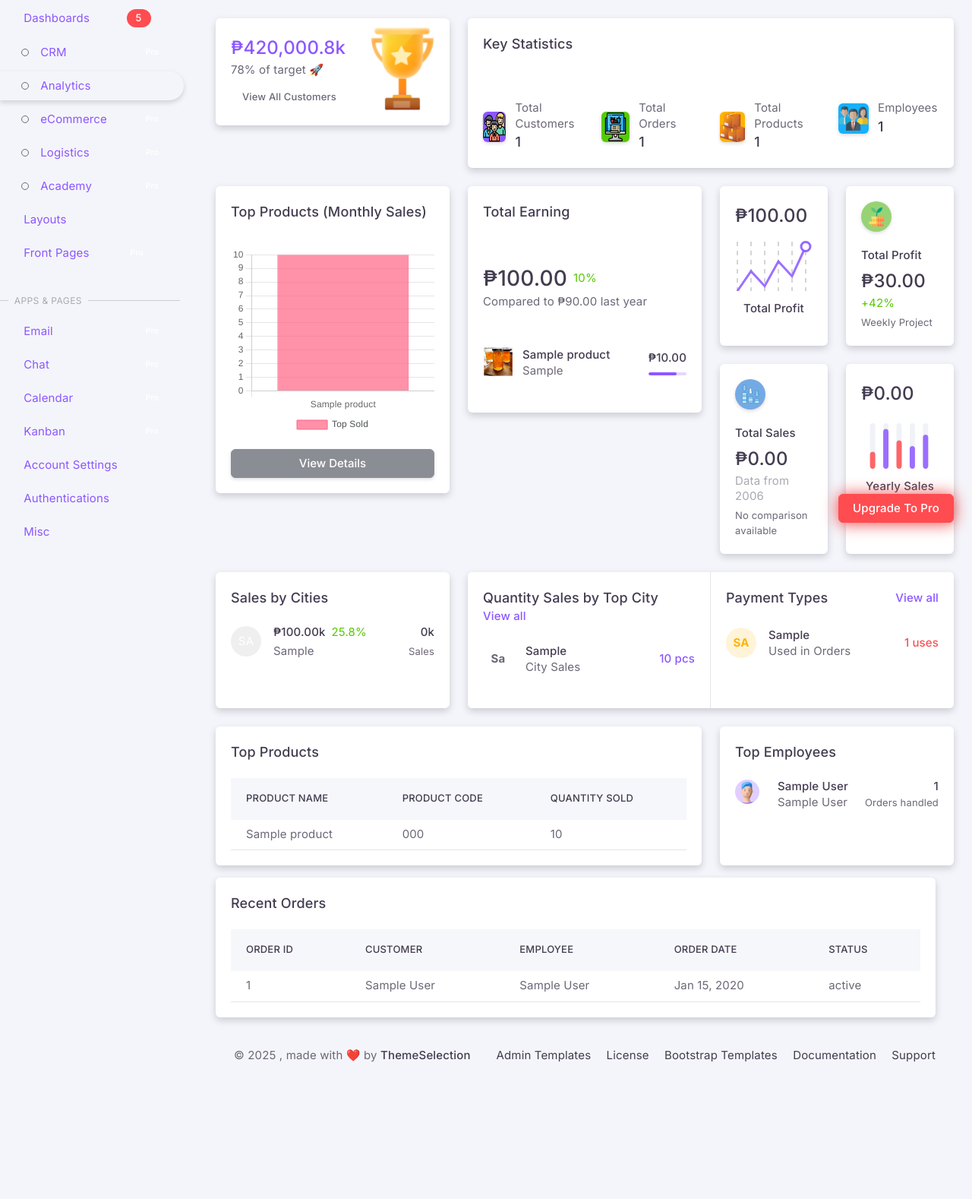
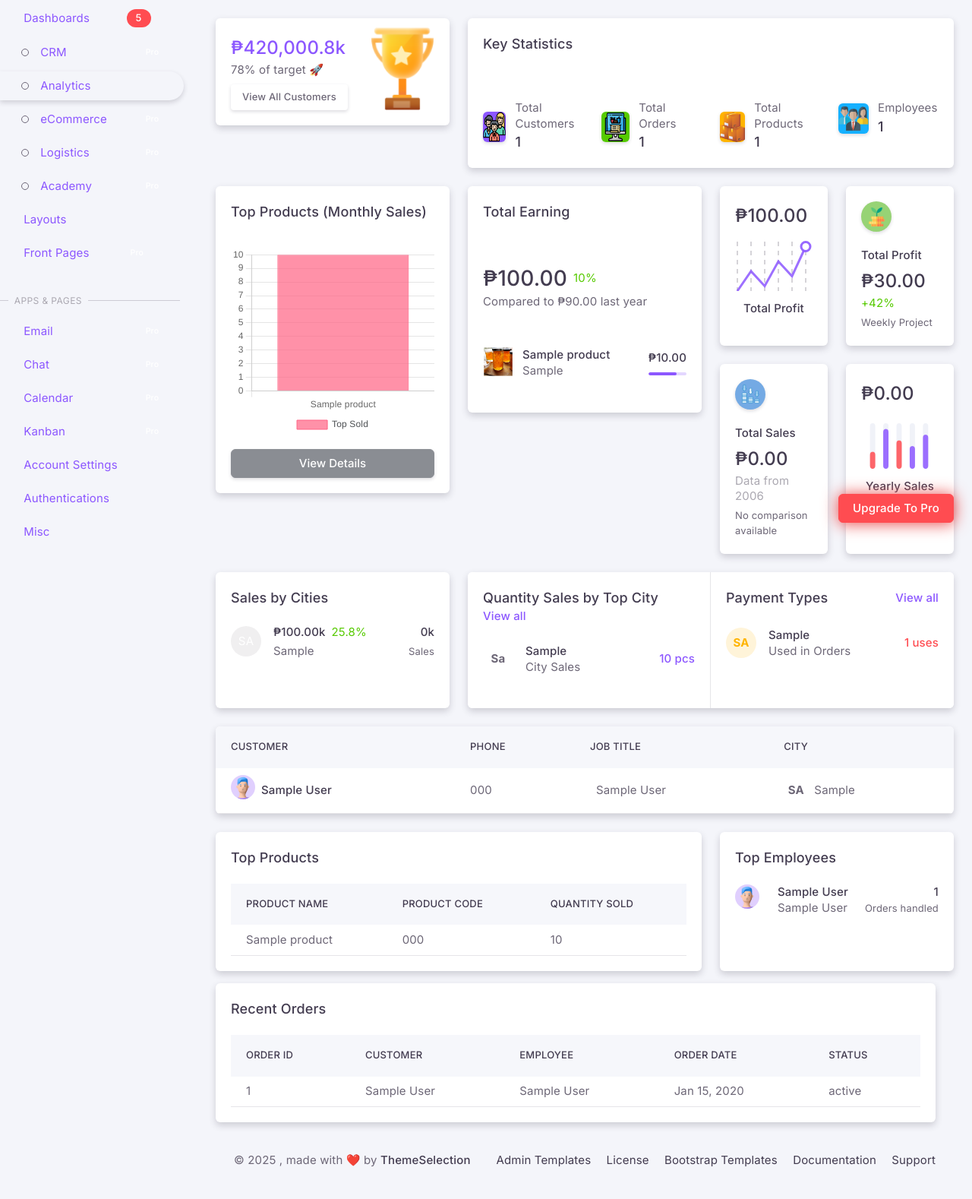
Before and after one commit to Alexispoito/Django-Materio, a Django app: page / in a window 1280 px wide. Shown: the part 64-1642 px from the top of the page at 76% size. Before the commit the page ends 1462 px from the top, so only its background shows below. Run offline with Django 5.2, Linux system fonts and the light colour scheme; tables that the repository leaves empty hold one stand-in row (values such as "Sample post"); some libraries are stand-ins or nearby versions.

Commit message:
adding customer table

```diff
--- a/dashboard/views.py
+++ b/dashboard/views.py
@@ -4,7 +4,7 @@ from django.db.models import Sum, Count, F, DecimalField
 from django.db.models.functions import ExtractMonth
 from datetime import datetime
 from decimal import Decimal
-from django.templatetags.static import static  # <-- For static file URLs
+from django.templatetags.static import static
 from django.db.models.functions import TruncMonth
 
 from .models import Customers, Orders, Products, Employees, OrderDetails
@@ -108,7 +108,7 @@ def dashboard(request):
         ).order_by('-order_count')[:2],
         'employee_orders': Employees.objects.annotate(
             handled_orders=Count('orders')
-        ).order_by('-handled_orders')[:5],
+        ).order_by('-handled_orders')[:7],
         'recent_orders': Orders.objects.select_related('customer', 'employee').order_by('-order_date')[:10],
         'colors': ['primary', 'success', 'warning', 'danger', 'info']
     }
--- a/templates/dashboard/index.html
+++ b/templates/dashboard/index.html
@@ -749,7 +749,7 @@
                       <h4 class="text-primary mb-0">₱420,000.8k</h4>
                       <p class="mb-2">78% of target 🚀</p>
 
-                      <a href="{% url 'top_customers_list' %}" class="btn btn-sm btn-outline-primary">View All Customers</a>
+                      <a href="javascript:;" class="btn btn-sm btn-primary">View All Customers</a>
 
                     </div>
                     <img
@@ -1267,6 +1267,61 @@
                 </div>
                 <!-- Quantity / Payment Types-->
 
+                <!-- Data Tables -->
+                <div class="col-12">
+                  <div class="card overflow-hidden">
+                    <div class="table-responsive">
+                      <table class="table table-sm">
+                        <thead>
+                          <tr>
+                            <th class="text-truncate">Customer</th>
+                            <th class="text-truncate">Phone</th>
+                            <th class="text-truncate">Job Title</th>
+                            <th class="text-truncate">City</th>
+                          </tr>
+                        </thead>
+                        <tbody>
+                          {% for customer in top_customers %}
+                          <tr>
+                            <td>
+                              <div class="d-flex align-items-center">
+                                <div class="avatar">
+                                  <div class="avatar avatar-sm me-4">
+                                    {% with avatar_num=forloop.counter|stringformat:"s" %}
+                                      <img src="{% static 'img/avatars/'|add:avatar_num|add:'.png' %}" alt="Avatar" class="rounded-circle" />
+                                    {% endwith %}
+                                  </div>
+                                </div>
+                                <div>
+                                  <h6 class="mb-0 text-truncate">{{ customer.first_name }} {{ customer.last_name }}</h6>
+                                </div>
+                              </div>
+                            </td>
+                            <td class="text-truncate">{{ customer.business_phone }}</td>
+                            <td class="text-truncate">
+                              <div class="d-flex align-items-center">
+                                <i class="icon-base ri ri-user-3-line text-success icon-22px me-2"></i>
+                                <span>{{ customer.job_title }}</span>
+                              </div>
+                            </td>
+                            <td class="text-truncate">
+                              <div class="d-flex align-items-center">
+                                {% cycle 'primary' 'success' 'warning' 'danger' 'info' 'secondary' as color_cycle silent %}
+                                <span class="avatar-initial bg-label-{{ color_cycle }} rounded-circle me-2"
+                                      style="width: 32px; height: 32px; display: flex; align-items: center; justify-content: center; font-weight: bold;">
+                                  {{ customer.city|slice:":2"|upper }}
+                                </span>
+                                <span>{{ customer.city }}</span>
+                              </div>
+                            </td>
+                          </tr>
+                          {% endfor %}
+                        </tbody>
+                      </table>
+                    </div>
+                  </div>
+                </div>
+                <!--/ Data Tables -->
 
                 <!-- Top Products -->
                 <div class="col-lg-8">
```
Also changed, not shown: static/img/avatars/10.png (added), static/img/avatars/8.png (added), static/img/avatars/9.png (added).
